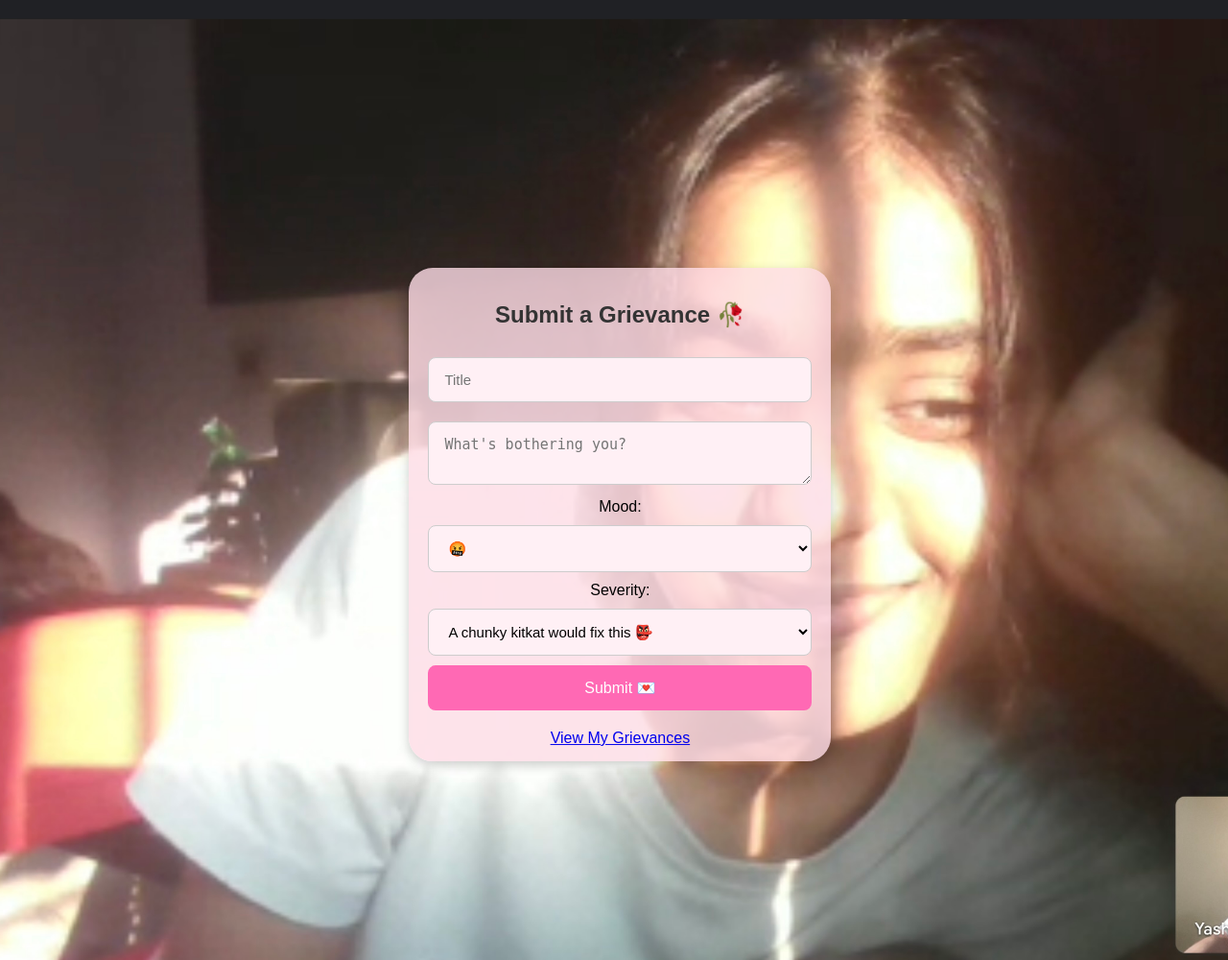
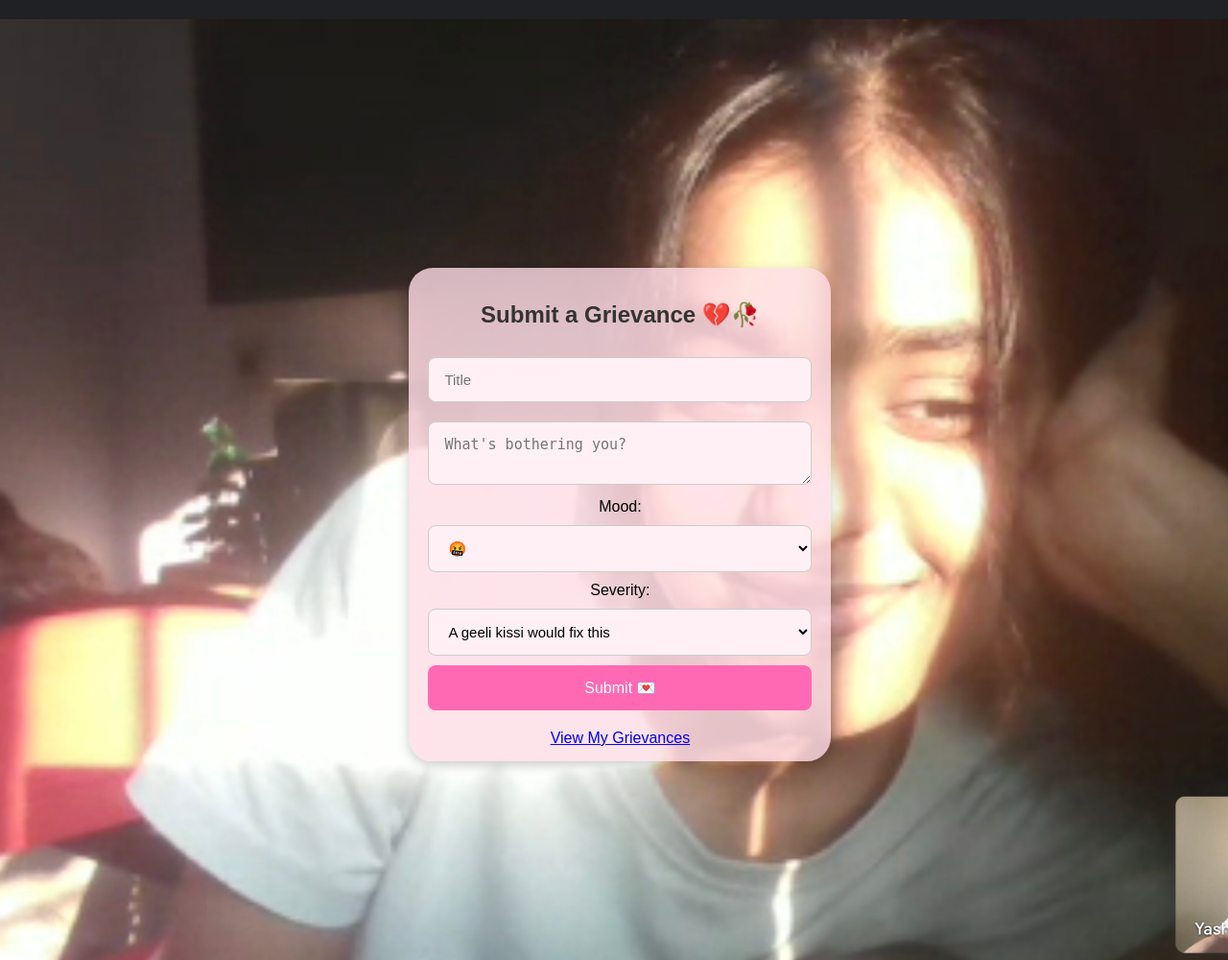
Before and after one commit to yash2209-cmd/girlfriend-grievance-portal, a Flask app: template templates/submit.html in a window 1280 px wide. Shown: the whole page at 96% size. Run offline with Flask 3, Linux system fonts and the light colour scheme; the template is opened without the code that fills it, so the values that code supplies are empty.

Commit message:
Update submit.html

```diff
--- a/templates/submit.html
+++ b/templates/submit.html
@@ -8,7 +8,7 @@
 <body>
     <div class="submit-container">
         <div class="submit-box">
-            <h2>Submit a Grievance 🥀</h2>
+            <h2>Submit a Grievance 💔🥀</h2>
             <form method="POST">
                 <input type="text" name="title" placeholder="Title" required>
                 <textarea name="description" placeholder="What's bothering you?" required></textarea>
@@ -18,15 +18,16 @@
                     <option>🤬</option>
                     <option>😡</option>
                     <option>😢</option>
+                    <option>😞</option>
                     <option>🍆</option>
                 </select>
 
                 <label for="priority">Severity:</label>
                 <select name="priority">
-                    <option>A chunky kitkat would fix this 👺</option>
-                    <option>I hate you 👺👺</option>
-                    <option>We're breaking up 👺👺👺</option>
-                    <option>I am running away with another man 👺👺👺👺</option>
+                    <option>A geeli kissi would fix this</option>
+                    <option>Talk tuah 😞</option>
+                    <option>I hate you 😠</option>
+                    <option>I am going to kill you with my own hands 🤬</option>
                 </select>
 
                 <button type="submit" class="btn">Submit 💌</button>
```
